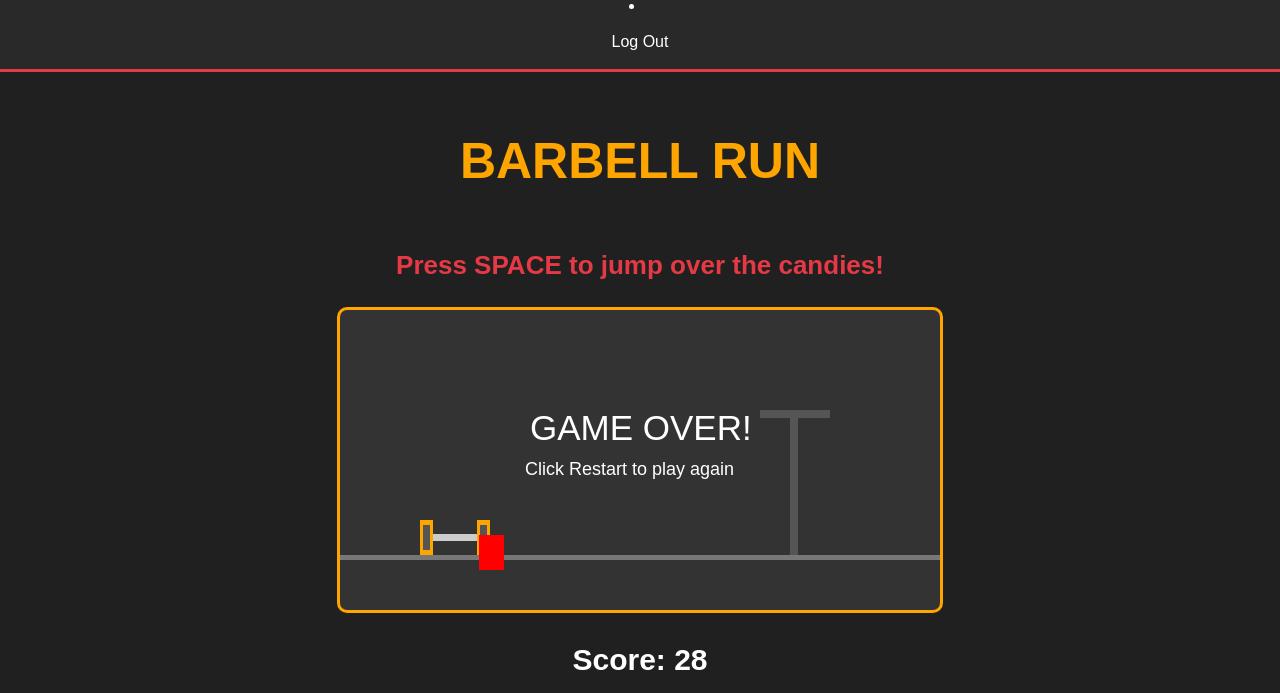
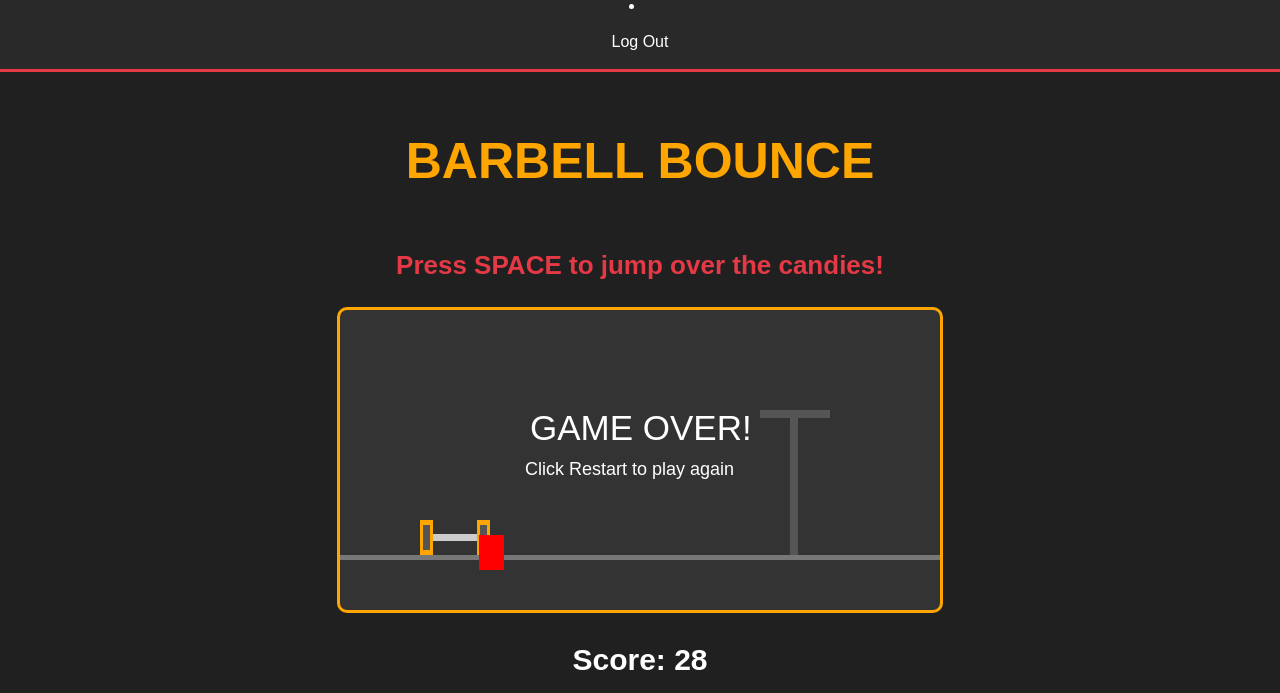
Before and after one commit to fishincain-cpu/Evan-C, a plain HTML site: page docs/Games.html in a window 1280 px wide. Shown: the part 107-800 px from the top of the page. Drawn offline with Linux system fonts and the light colour scheme.

Commit message:
change titles on games page

```diff
--- a/docs/Games.html
+++ b/docs/Games.html
@@ -47,7 +47,7 @@
         </ul>
         <li> <a href="Project 3 Code Test.html">Log Out</a></li>
     </nav>
-    <title>Barbell Run</title>
+    <title>Barbell Bounce</title>
 
     <style>
         body {
@@ -80,7 +80,7 @@
 
 <body>
 
-    <h1>BARBELL RUN</h1>
+    <h1>BARBELL BOUNCE</h1>
     <p>Press SPACE to jump over the candies!</p>
 
     <canvas id="game" width="600" height="300"></canvas>
```
